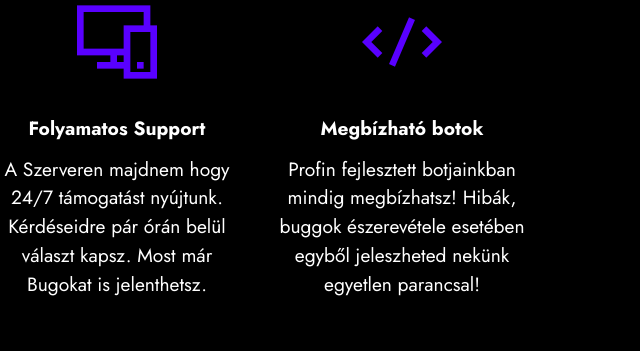
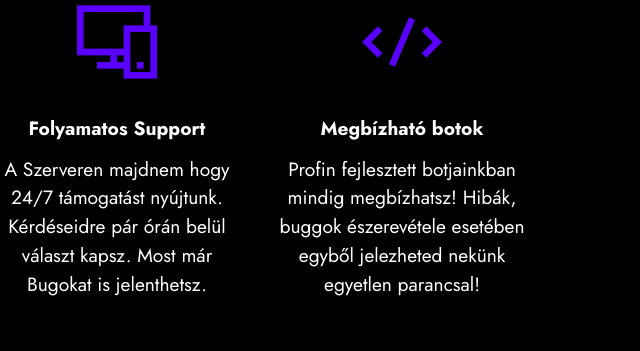
Before and after one commit to Balint122/nightweb, a plain HTML site: page index.html in a window 1280 px wide. Shown: the part 2951-3302 px from the top of the page, 523-1163 px from the left. Drawn offline with Linux system fonts and the light colour scheme; files whose address does not match are found by name.

Commit message:
Update index.html

```diff
--- a/index.html
+++ b/index.html
@@ -360,7 +360,7 @@
                             <span class="mbr-iconfont mobi-mbri-code mobi-mbri"></span>
                         </div>
                         <h5 class="card-title mbr-fonts-style display-7"><strong>Megbízható botok</strong></h5>
-                        <p class="card-text mbr-fonts-style display-7">Profin fejlesztett botjainkban mindig megbízhatsz! Hibák, buggok észerevétele esetében egyből jeleszheted nekünk egyetlen parancsal!<br></p>
+                        <p class="card-text mbr-fonts-style display-7">Profin fejlesztett botjainkban mindig megbízhatsz! Hibák, buggok észerevétele esetében egyből jelezheted nekünk egyetlen parancsal!<br></p>
                     </div>
                 </div>
             </div>
```
